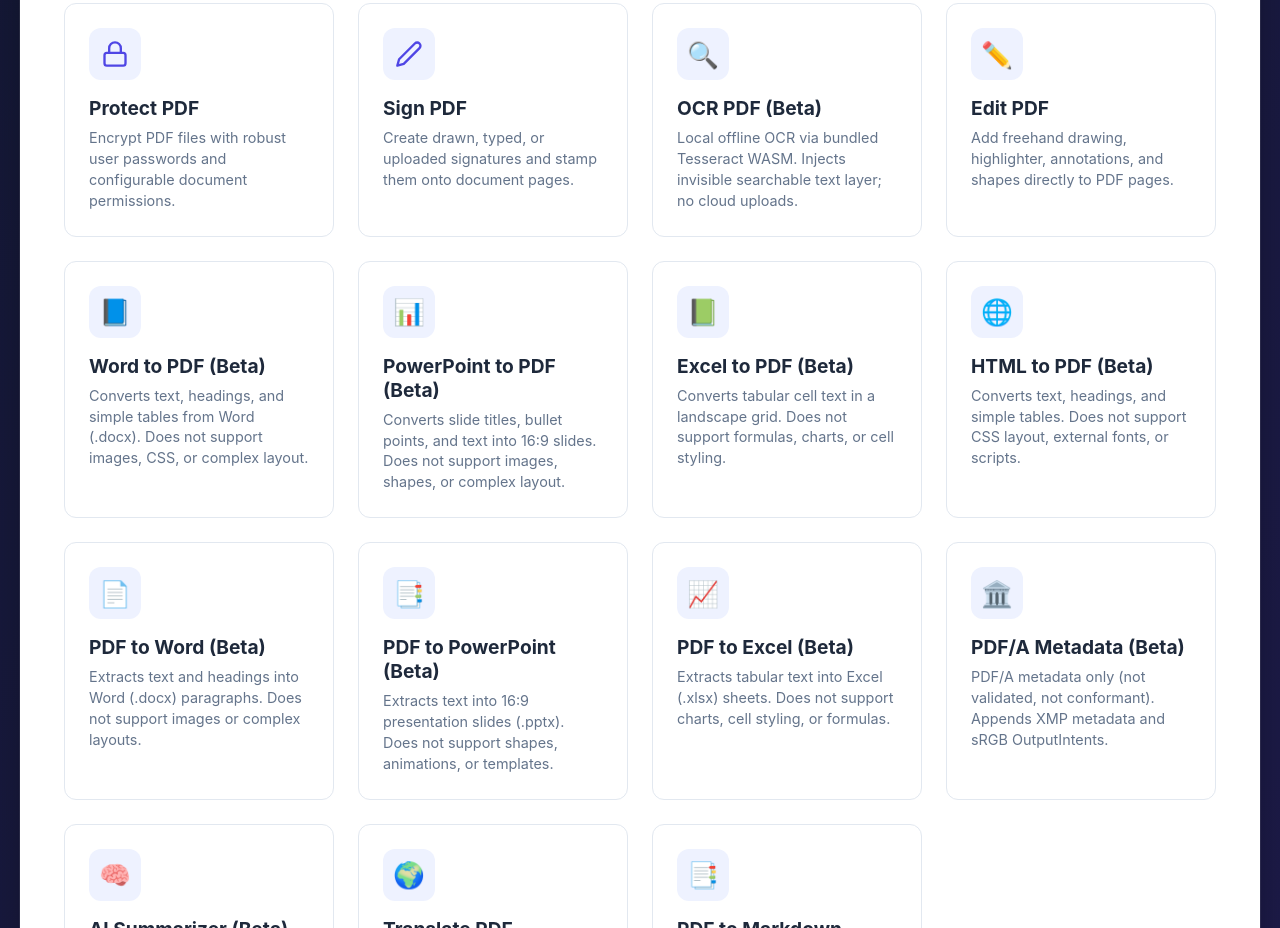
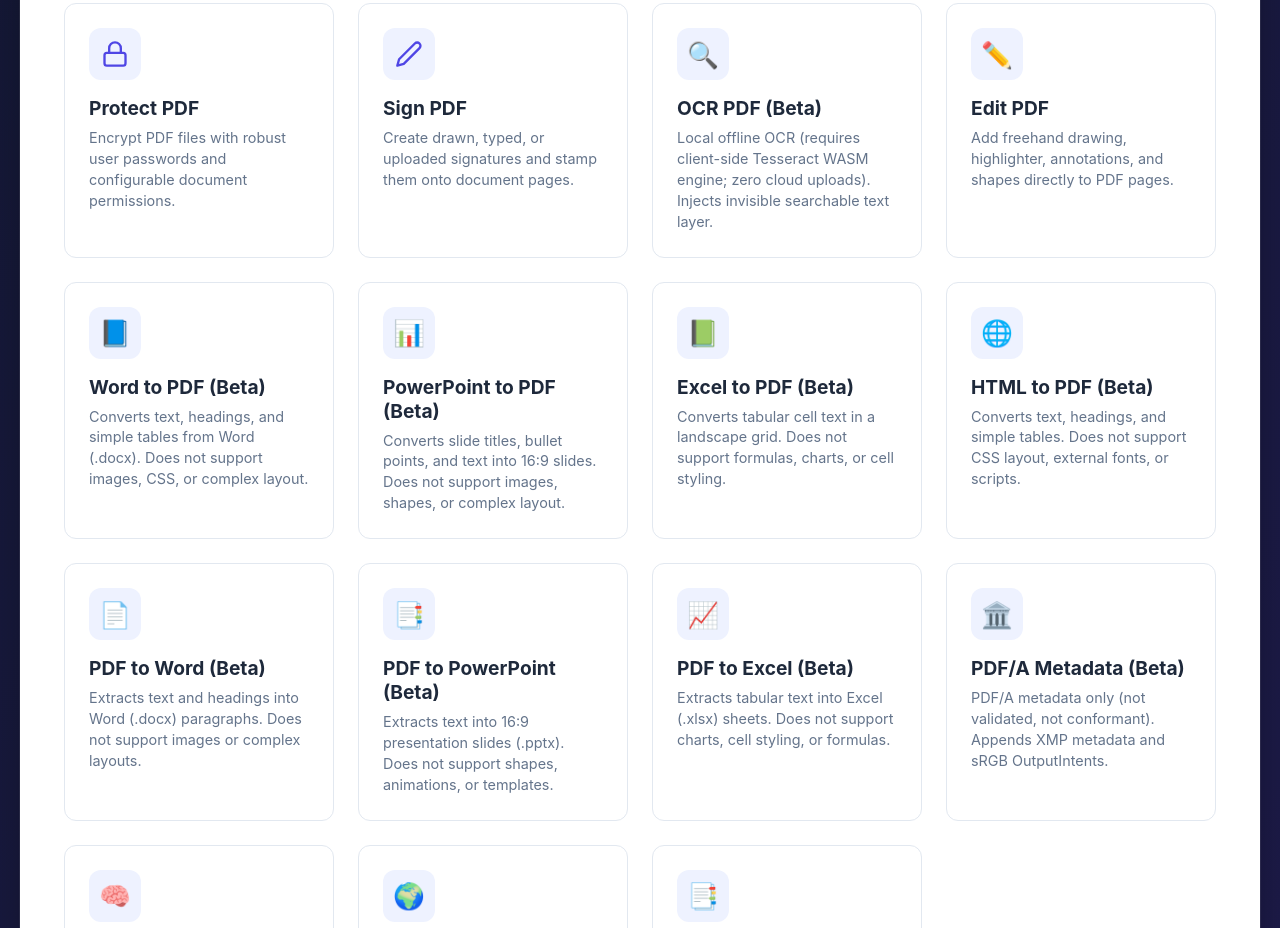
Before and after one commit to vedantexists/pdf-studio, a website: page index.html in a window 1280 px wide. Shown: the part 1575-2503 px from the top of the page. Drawn offline with Linux system fonts and the light colour scheme.

Commit message:
docs: align test badges and OCR WASM disclosures with test assertions

```diff
--- a/index.html
+++ b/index.html
@@ -664,7 +664,7 @@
         <div class="tool-card" tabindex="0" role="button" data-tool="ocr-pdf" aria-label="OCR PDF tool">
           <div class="tool-icon">🔍</div>
           <h2>OCR PDF (Beta)</h2>
-          <p>Local offline OCR via bundled Tesseract WASM. Injects invisible searchable text layer; no cloud uploads.</p>
+          <p>Local offline OCR (requires client-side Tesseract WASM engine; zero cloud uploads). Injects invisible searchable text layer.</p>
         </div>
 
         <!-- Edit PDF -->
```
Also changed, not shown: README.md.
